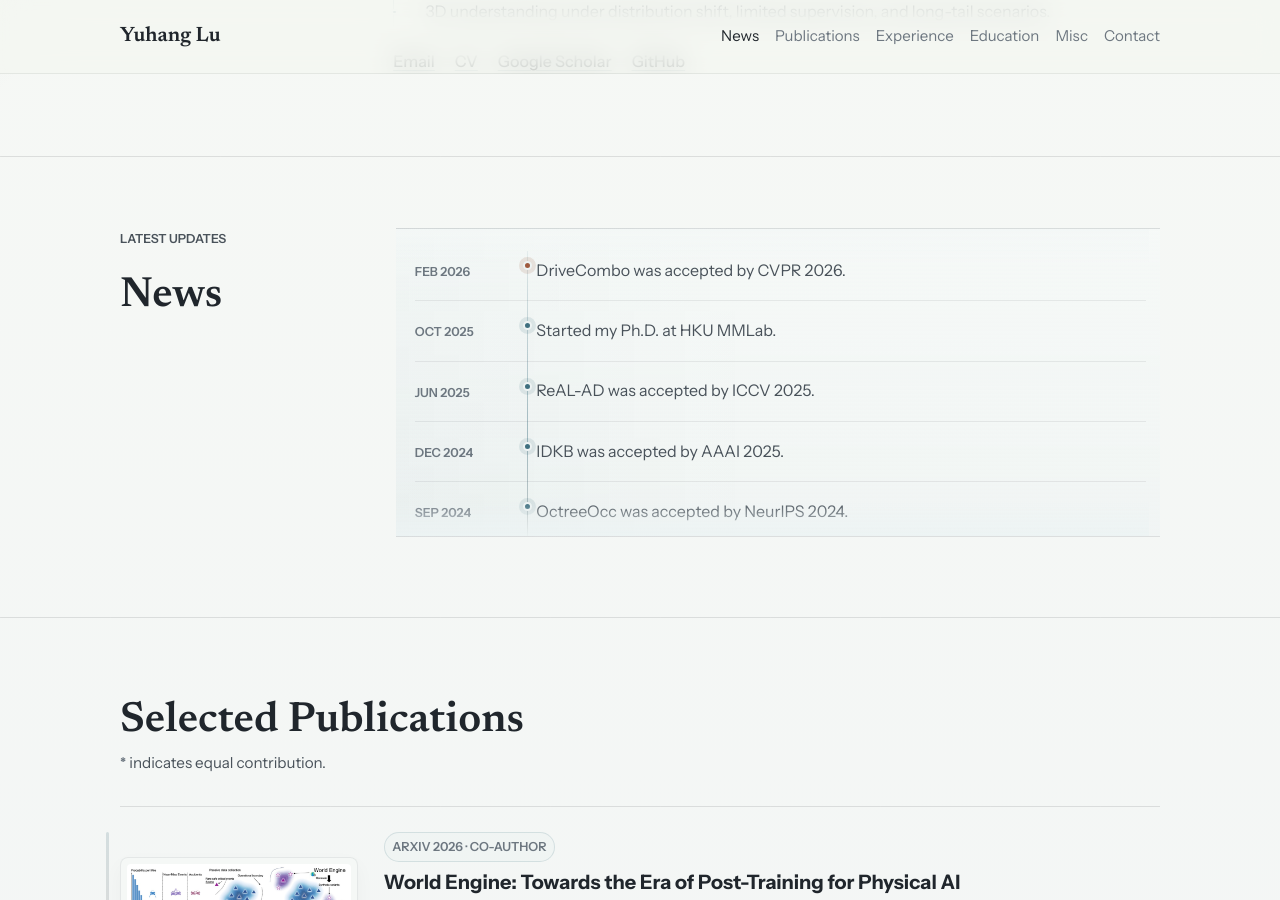
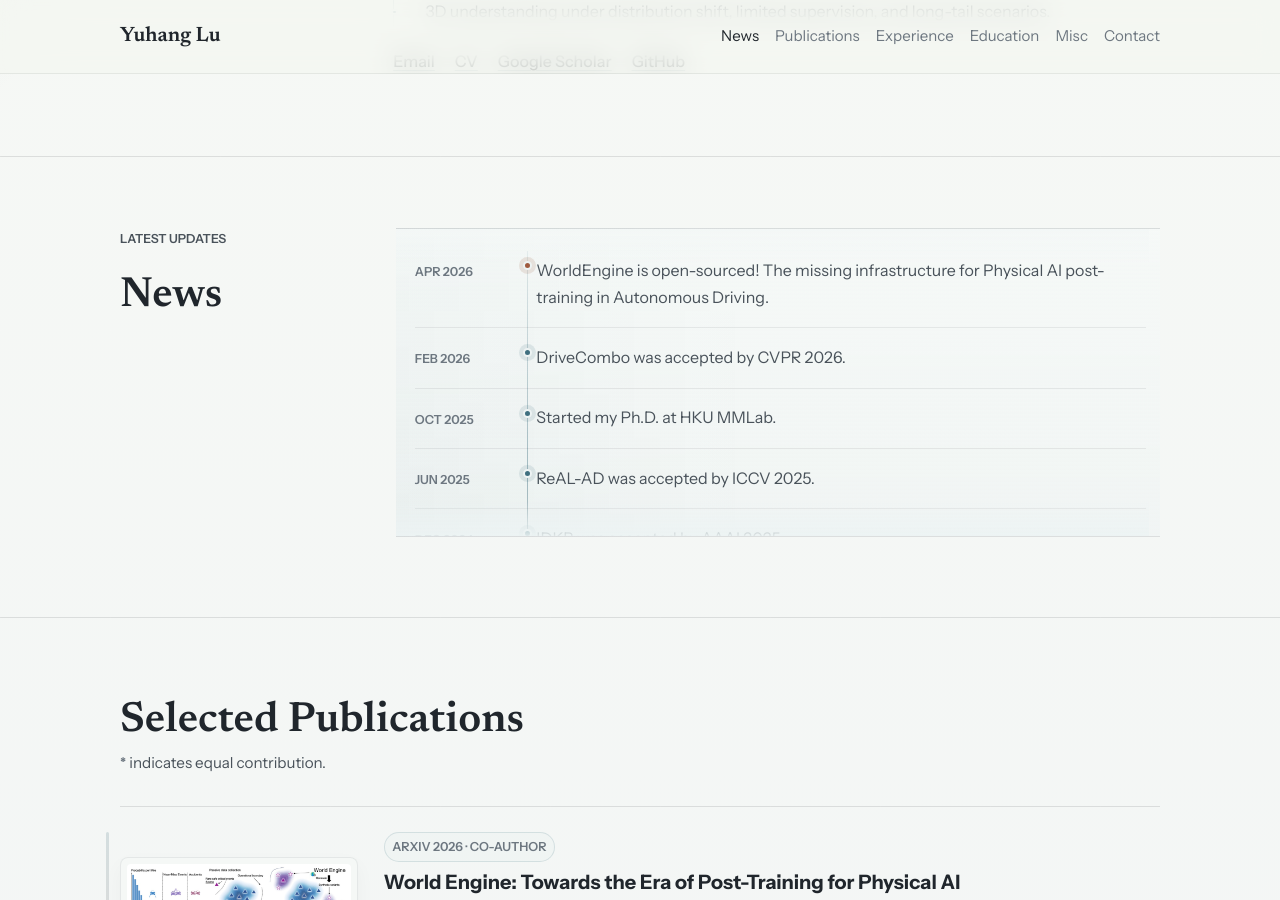
Before and after one commit to yuhanglu2000/yuhanglu2000.github.io, a Jekyll site: the page built from index.html, in a window 1280 px wide and 900 px high, scrolled down 574 px. Built offline with Jekyll 4.4.1, drawn with Linux system fonts in a browser that asks for light colours; some of the changed text lies outside the part shown.

Commit message:
update news

```diff
--- a/_data/home.yml
+++ b/_data/home.yml
@@ -15,6 +15,8 @@
     - 3D understanding under distribution shift, limited supervision, and long-tail scenarios.
   portrait: /images/profile_photo.jpg
 news:
+  - date: Apr 2026
+    text: WorldEngine is open-sourced! The missing infrastructure for Physical AI post-training in Autonomous Driving.
   - date: Feb 2026
     text: DriveCombo was accepted by CVPR 2026.
   - date: Oct 2025
@@ -32,7 +34,7 @@
     role: Research Intern
     period: April 2026 - Present
     location: Beijing, China
-    detail: Supervised by Lei Xu
+    detail: Supervised by Rico Tilgner
   - organization: Huawei Technologies Co., Ltd.
     role: Research Intern
     period: January 2026 - April 2026
```
